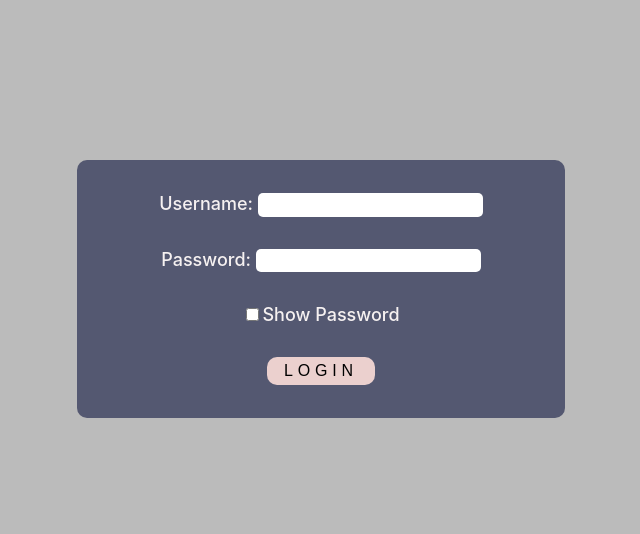
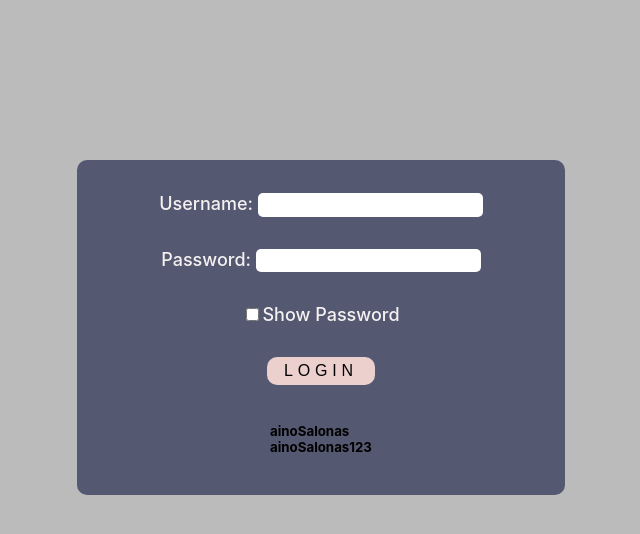
Before and after one commit to Ainyzas/beauty-salon-app, a React (Create React App) app in the folder frontend/: page / in a window 1280 px wide. Shown: the top 534 px of the page, without its empty margins (319-959 px from the left). Built offline with nearby package versions, Linux system fonts and the light colour scheme.

Commit message:
added login details

```diff
--- a/frontend/src/components/organisms/AdminLogin/AdminLogin.tsx
+++ b/frontend/src/components/organisms/AdminLogin/AdminLogin.tsx
@@ -39,6 +39,11 @@ export default function AdminLogin({ setIsLoggedIn }: adminProps) {
       </StyledFormDiv>
 
       <StyledLoginButton type="submit">LOGIN</StyledLoginButton>
+      <h5>
+        ainoSalonas
+        <br />
+        ainoSalonas123
+      </h5>
     </StyledLoginForm>
   );
 }
```
